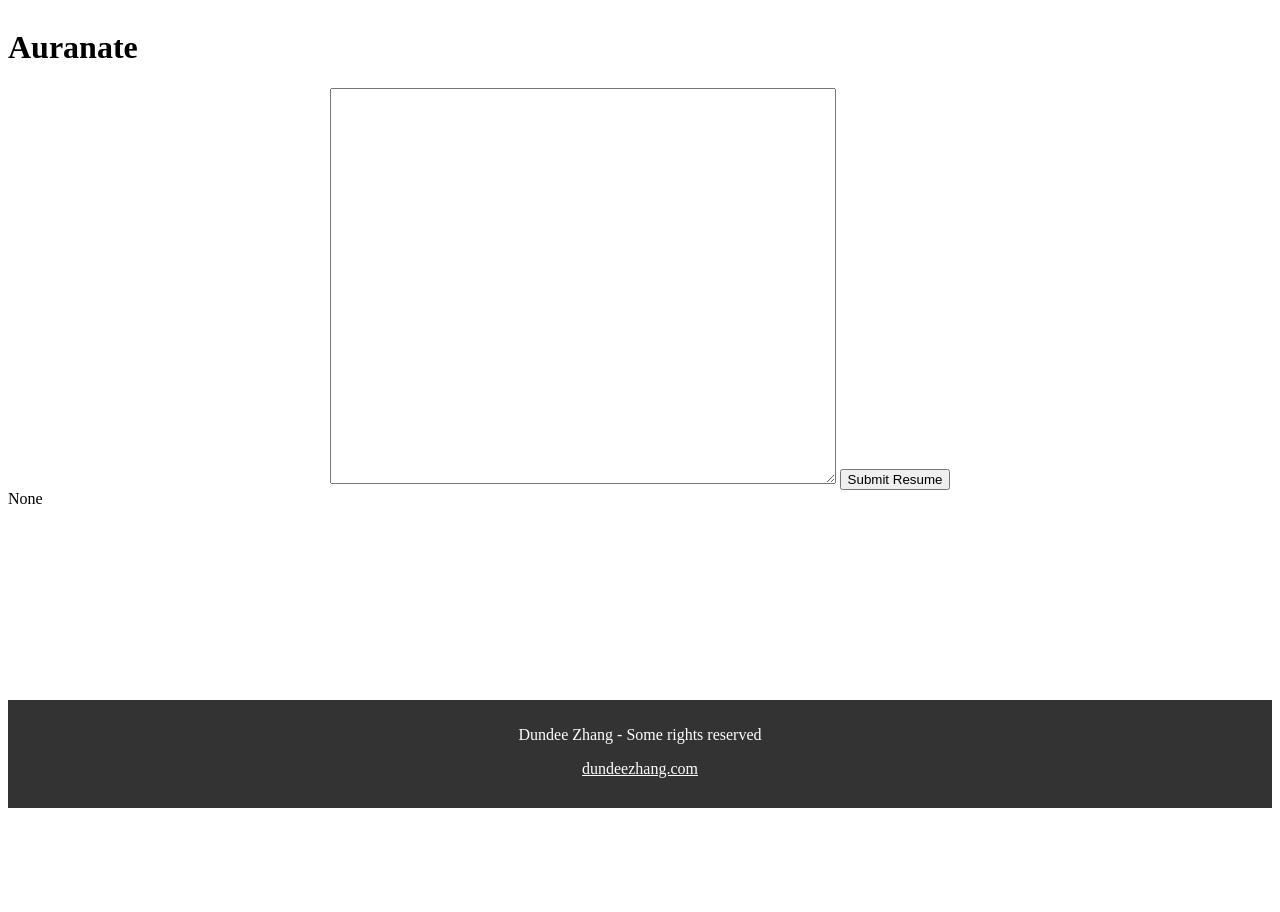
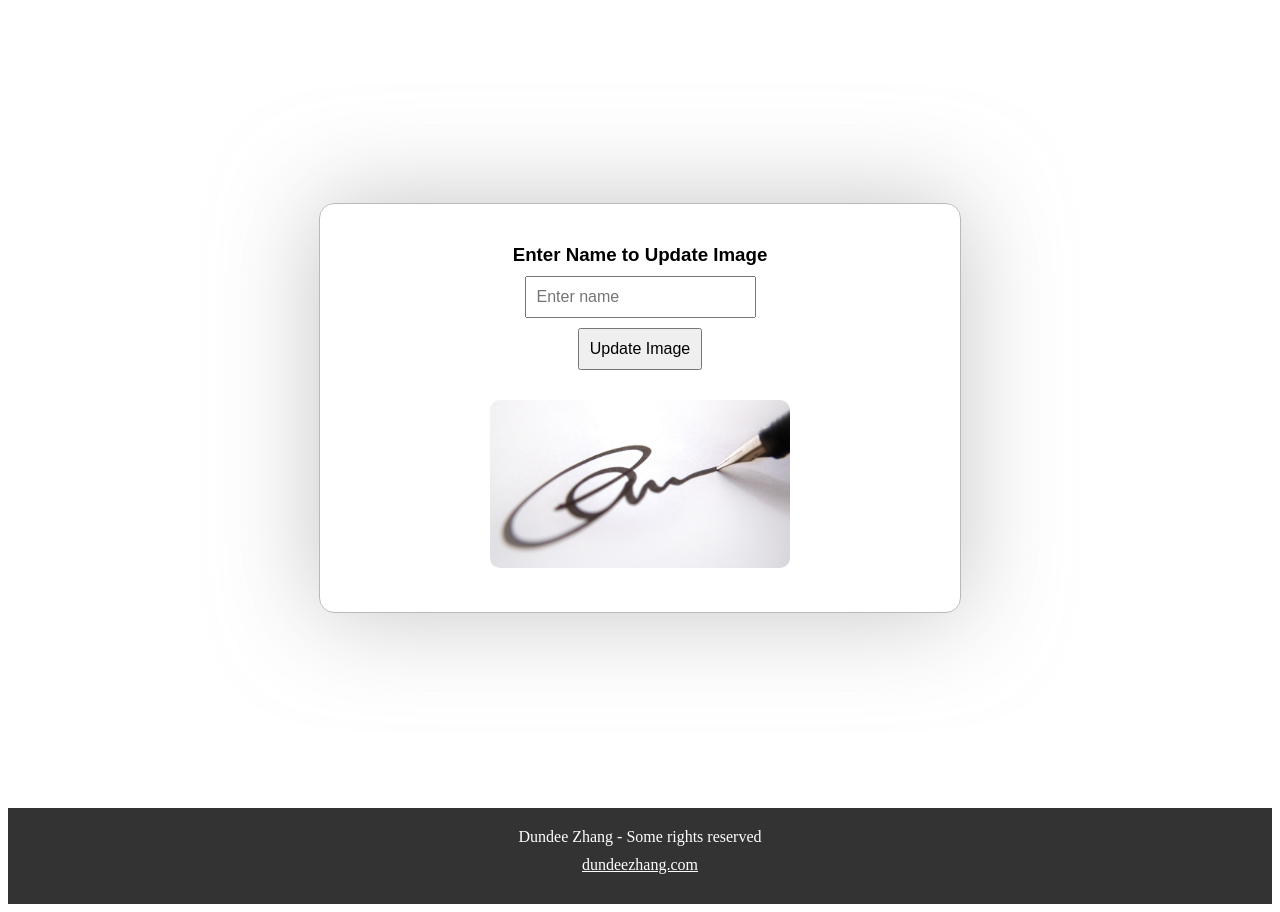
Before and after one commit to dundeezhang/aura, a Flask app: page / in a window 1280 px wide. Before the commit the page ends 808 px from the top, so only its background shows below. Run offline with Flask 3, Linux system fonts and the light colour scheme.

Commit message:
signature tool

```diff
--- a/app.py
+++ b/app.py
@@ -1,4 +1,4 @@
-from flask import Flask, render_template, url_for, request, redirect
+from flask import Flask, render_template, url_for, request, redirect, jsonify
 import os
 from dotenv import load_dotenv
 from openai import OpenAI
@@ -10,28 +10,30 @@ client = OpenAI(
     api_key=os.getenv("OPENAI_API_KEY"),
 )
 
-def gen_page(resume_text):
-    completion = client.chat.completions.create(
-        model="gpt-4o-mini",
-        store=True,
-        messages=[
-            {
-            "role": "user",
-            "content": f"Write an HTML webpage with zero CSS that takes in this following resume text and turns the contents into a webpage. Make all headings h3 tags and all subheading content into tables. Bold the first row of the table and label it accordingly. Do not hallucinate: {resume_text}. Make the table widths fit the width of the content and do not use a custom font. Output in only HTML without the markdown tags. Make the skills and interests and similar sections have the first column as the subtitle name and the second column be the contents, all still in the same table. DO NOT HAVE ANY CSS. DO NOT INCLUDE THE MARKDOWN TAGS."
-            }
-        ]
+def gen_signature(sig_name):
+    completion = client.images.generate(
+        model="dall-e-3",
+        prompt=f"I NEED to test how the tool works with extremely simple prompts. DO NOT add any detail, just use it AS-IS: Generate a signature for this name: {sig_name}. Write it in a cursive-like font. Display on a plain white background with NO decoration, no stationery, ONLY TEXT IN THE ReSULT.",
+        size="1024x1024",
+        quality="standard",
+        n=1,
     )
-    return completion.choices[0].message.content
+    return completion.data[0].url
 
-@app.route("/", methods=['POST', 'GET'])
+# Default image URL
+current_image_url = "./static/images/tempimage.jpg"
+
+@app.route("/", methods=["GET", "POST"])
 def index():
-    if request.method == 'POST':
-        resume_content = request.form['content']
-        page = gen_page(resume_content)
+    return render_template("index.html", image_url=current_image_url)
 
-        return render_template("index.html", page=page)
-    else:
-        return render_template("index.html", page=None)
+@app.route("/update-image", methods=["POST"])
+def update_image():
+    global current_image_url
+    sig_name = request.form.get("name")
+    new_url = gen_signature(sig_name)
+
+    return jsonify({"success": True, "new_url": new_url})
 
 if __name__ == "__main__":
     app.run(debug=True)
--- a/static/css/main.css
+++ b/static/css/main.css
@@ -0,0 +1,55 @@
+.main-content {
+    display: flex;
+    flex-direction: column;
+    align-items: center;
+    justify-content: center;
+    height: 100vh;
+    font-family: sans-serif;
+    margin: 0;
+    text-align: center;
+}
+
+.container {
+    border: solid;
+    border-width: 1px;
+    border-color: rgb(185, 185, 185);
+    width: 50vw;
+    margin: auto;
+    padding-top: 30px;
+    padding-bottom: 30px;
+    border-radius: 15px;
+    box-shadow: 0 0 100px rgba(165, 165, 165, 0.651);
+}
+
+#displayImage {
+    margin-top: 30px;
+    border-radius: 10px;
+}
+
+h2,
+h3,
+p {
+    margin: 10px 0;
+}
+
+form {
+    display: flex;
+    flex-direction: column;
+    align-items: center;
+    gap: 10px;
+}
+
+input,
+button {
+    padding: 10px;
+    font-size: 16px;
+}
+
+button {
+    cursor: pointer;
+}
+
+#loadingMessage {
+    font-weight: bold;
+    color: gray;
+}
--- a/templates/base.html
+++ b/templates/base.html
@@ -8,10 +8,9 @@
             href="{{ url_for('static', filename='css/main.css') }}"
         />
         {% block head %}{% endblock %}
-        <title>Auranate</title>
+        <title>Signature Generator</title>
     </head>
     <body style="min-height: 100vh; display: flex; flex-direction: column">
-        <h1>Auranate</h1>
         <div style="flex: 1">{% block body %}{% endblock %}</div>
     </body>
     <footer
--- a/templates/index.html
+++ b/templates/index.html
@@ -7,23 +7,83 @@
 <!--Body-->
 
 {% block body %}
-<div class="content">
-    <div style="text-align: center">
-        <form action="/" method="POST">
-            <textarea
-                name="content"
-                id="content index-box"
-                style="
-                    width: 500px;
-                    height: 390px;
-                    word-wrap: break-word;
-                    overflow-wrap: break-word;
-                "
-            ></textarea>
-            <input type="submit" value="Submit Resume" />
-        </form>
+<body>
+    <div class="main-content">
+        <div class="container">
+            <h3>Enter Name to Update Image</h3>
+            <form id="updateForm">
+                <input
+                    type="text"
+                    id="nameInput"
+                    name="name"
+                    placeholder="Enter name"
+                    required
+                />
+                <button type="submit">Update Image</button>
+            </form>
+            <img
+                id="displayImage"
+                src="{{ image_url }}"
+                alt="Image"
+                width="300"
+            />
+            <p id="loadingMessage" style="display: none">Loading...</p>
+
+            <p id="errorMessage" style="color: red"></p>
+        </div>
     </div>
-    <div id="page">{{ page|safe }}</div>
-</div>
+
+    <script>
+        document
+            .getElementById("updateForm")
+            .addEventListener("submit", function (event) {
+                event.preventDefault();
+
+                let name = document.getElementById("nameInput").value;
+                let loadingMessage = document.getElementById("loadingMessage");
+                let displayImage = document.getElementById("displayImage");
+                let errorMessage = document.getElementById("errorMessage");
+
+                // Show loading message
+                loadingMessage.style.display = "block";
+                errorMessage.textContent = "";
+
+                fetch("/update-image", {
+                    method: "POST",
+                    headers: {
+                        "Content-Type": "application/x-www-form-urlencoded",
+                    },
+                    body: "name=" + encodeURIComponent(name),
+                })
+                    .then((response) => response.json())
+                    .then((data) => {
+                        loadingMessage.style.display = "none";
+                        if (data.success) {
+                            displayImage.src = data.new_url;
+                            errorMessage.textContent = "";
+                        } else {
+                            errorMessage.textContent =
+                                "Name not found. Try another.";
+                        }
+                    })
+                    .catch(() => {
+                        loadingMessage.style.display = "none";
+                        errorMessage.textContent =
+                            "An error occurred. Please try again.";
+                    });
+            });
+
+        document
+            .getElementById("nameInput")
+            .addEventListener("keypress", function (event) {
+                if (event.key === "Enter") {
+                    event.preventDefault();
+                    document
+                        .getElementById("updateForm")
+                        .dispatchEvent(new Event("submit"));
+                }
+            });
+    </script>
+</body>
 
 {% endblock %}
```
Also changed, not shown: static/images/tempimage.jpg (added).
